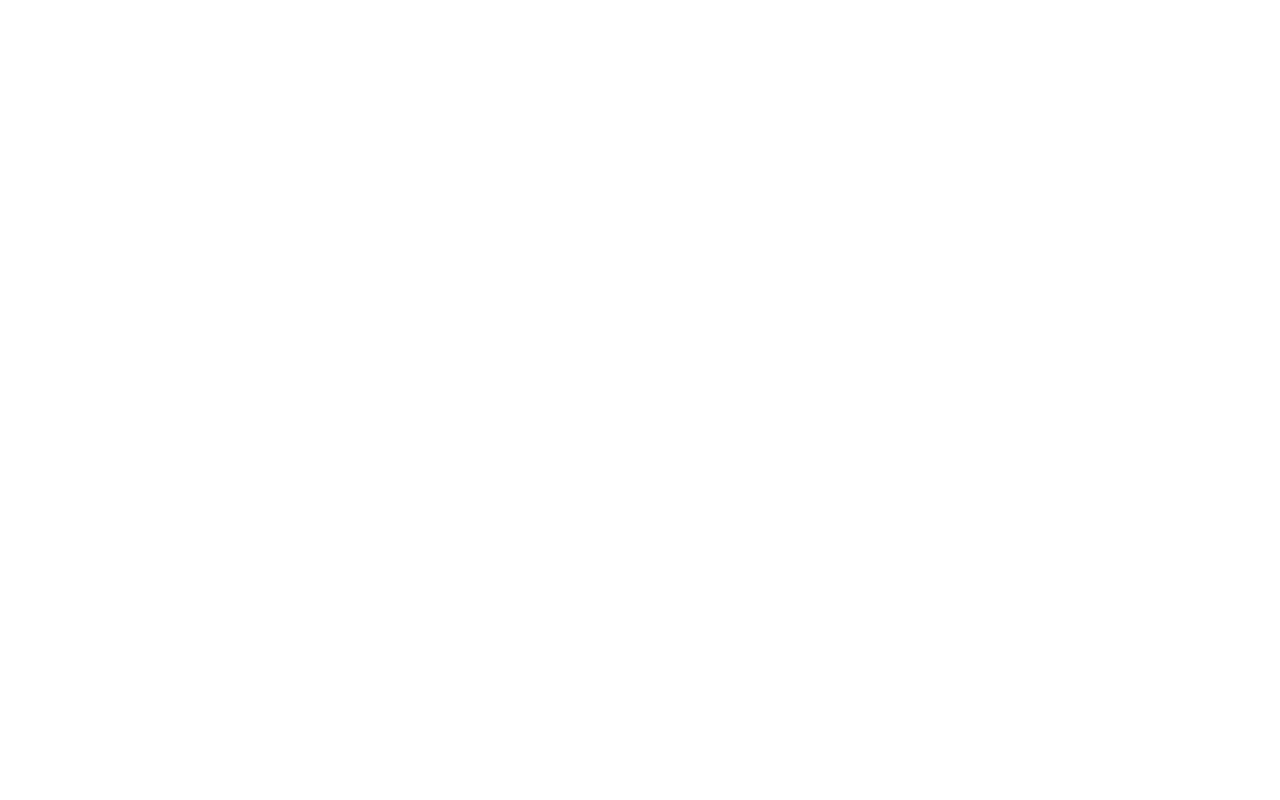
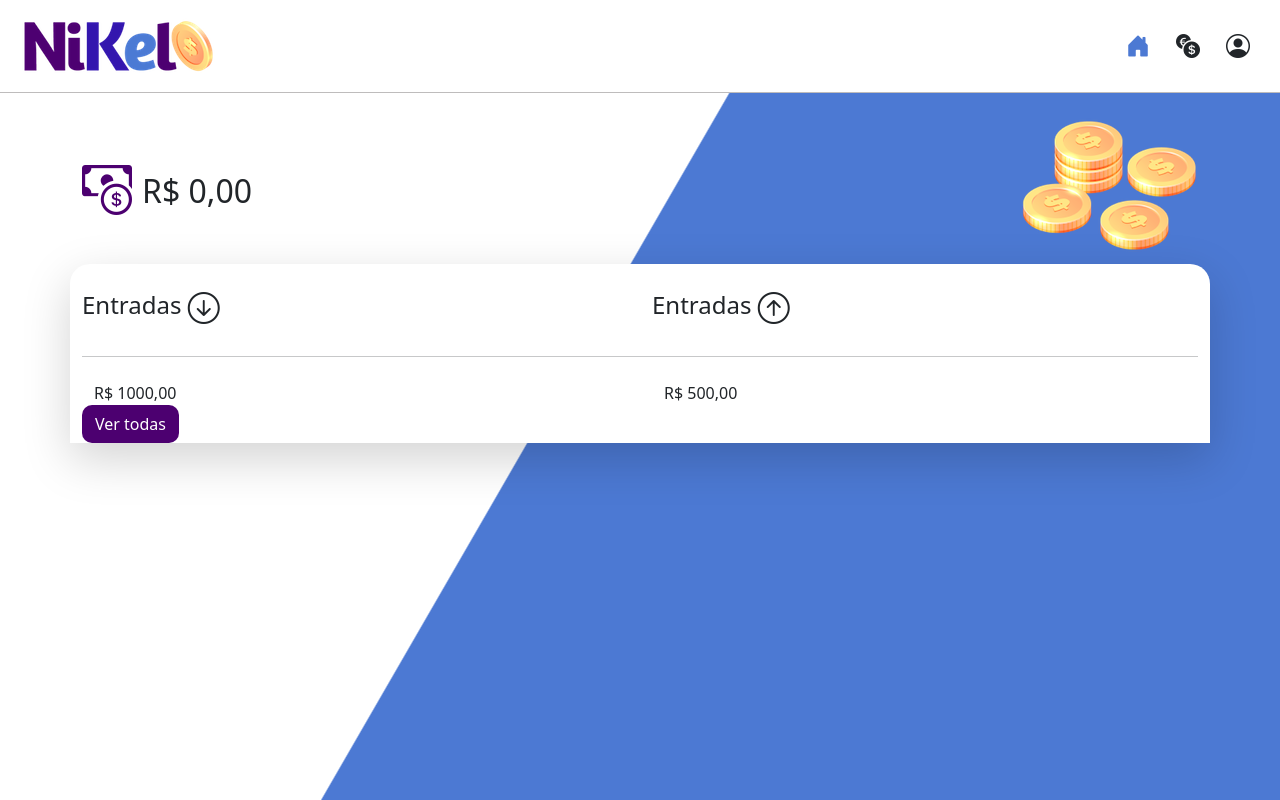
Before and after one commit to denilodiniz/codai2-curse-projects-growdev, a plain HTML site: page project-nikel/public/home.html in a window 1280 px wide. Drawn offline with nearby package versions, Linux system fonts and the light colour scheme.

Commit message:
Home screen created for the Nikel project.

```diff
--- a/project-nikel/public/css/styles.css
+++ b/project-nikel/public/css/styles.css
@@ -3,8 +3,40 @@
     padding: 0%;
 }
 
+header {
+    border-bottom: 1px solid #bebcbc;
+    padding: 5px;
+    background: #ffffff;
+}
+
 #login {
     background: linear-gradient(120deg, #4c79d3 44.9%, #ffffff 45%) no-repeat fixed;
+}
+
+#app {
+        background: linear-gradient(120deg, #ffffff 44.9%, #4c79d3 45%) no-repeat fixed;
+
+}
+
+.color-primary {
+    color: #4c0070;
+}
+
+.color-secundary {
+    color: #4c79d3;
+}
+
+.icon-money {
+    font-size: 50px;
+    margin-right: 10px;
+    vertical-align: middle;
+}
+
+.info-table {
+    background-color: #ffffff;
+    border-radius: 20px 20px 0px 0px;
+    padding: 20px 0px 0px 0px;
+
 }
 
 .text-login {
@@ -26,7 +58,13 @@
     margin: 0 25%;
 }
 
-.button-login:hover {
+.button-default {
+    border-radius: 10px;
+    background-color: #4c0070;
+    color: #ffffff;
+}
+
+.button-login:hover, .button-default:hover {
     background-color: #4c79d3;
     color: #ffffff;
 }
--- a/project-nikel/public/home.html
+++ b/project-nikel/public/home.html
@@ -0,0 +1,109 @@
+<!DOCTYPE html>
+<html lang="pt">
+
+<head>
+    <meta charset="UTF-8">
+    <meta name="viewport" content="width=device-width, initial-scale=1.0">
+    <link href="https://cdn.jsdelivr.net/npm/bootstrap@5.3.8/dist/css/bootstrap.min.css" rel="stylesheet"
+        integrity="sha384-sRIl4kxILFvY47J16cr9ZwB07vP4J8+LH7qKQnuqkuIAvNWLzeN8tE5YBujZqJLB" crossorigin="anonymous">
+    <link rel="stylesheet" href="https://cdn.jsdelivr.net/npm/bootstrap-icons@1.13.1/font/bootstrap-icons.min.css">
+    <link rel="stylesheet" href="css/styles.css">
+    <title>Nikel - Home</title>
+</head>
+
+<body id="app">
+    <header>
+        <nav class="navbar navbar-expand navbar-light bg-white">
+            <div class="container-fluid">
+                <a class="navbar-brand" href="#">
+                    <img src="assets/images/nikel-logo.png" alt="image logo nikel" class="img-fluid" srcset="">
+                </a>
+                <button class="navbar-toggler" type="button" data-bs-toggle="collapse"
+                    data-bs-target="#navbarSupportedContent" aria-controls="navbarSupportedContent"
+                    aria-expanded="false" aria-label="Toggle navigation">
+                    <span class="navbar-toggler-icon"></span>
+                </button>
+                <div class="collapse navbar-collapse justify-content-end" id="navbarSupportedContent">
+                    <div class="d-flex">
+                        <a href="home.html"><button class="btn" type="button"><i
+                                    class="bi bi-house-door-fill fs-4 color-secundary"></i></button></a>
+                        <a href="home.html"><button class="btn" type="button"><i
+                                    class="bi bi-currency-exchange fs-4"></i></button></a>
+                        <div class="dropdown">
+                            <button class="btn" type="button" data-bs-toggle="dropdown" aria-expanded="false">
+                                <i class="bi bi-person-circle fs-4"></i>
+                            </button>
+                            <ul class="dropdown-menu">
+                                <li><a class="dropdown-item" href="#">Sair</a></li>
+                            </ul>
+                        </div>
+                    </div>
+                </div>
+            </div>
+        </nav>
+    </header>
+    <main>
+        <div class="container-lg">
+            <div class="row">
+                <div class="col d-flex mt-4 justify-content-start align-items-center">
+                    <i class="bi bi-cash-coin color-primary icon-money"></i>
+                    <span class="fs-2">R$ 0,00</span>
+                </div>
+                <div class="col d-flex mt-4 justify-content-end">
+                    <div class="text-center">
+                        <img src="assets/images/coins-small.png" alt="image coins small" srcset="">
+                    </div>
+                </div>
+            </div>
+            <div class="row">
+                <div class="col-12 shadow-lg info-table">
+                    <div class="container">
+                        <div class="row">
+                            <div class="col-6">
+                                <span class="fs-4">Entradas <i class="bi bi-arrow-down-circle fs-2 align-middle"></i></span>
+                            </div>
+                            <div class="col-6">
+                                <span class="fs-4">Entradas <i class="bi bi-arrow-up-circle fs-2 align-middle"></i></span>
+                            </div>
+                            <div class="col-12 my-2">
+                                <hr>
+                            </div>
+                        </div>
+                        <div class="row">
+                            <div class="col-6">
+                                <div class="container">
+                                    <div class="row">
+                                        <div class="col">
+                                            R$ 1000,00
+                                        </div>
+                                    </div>
+                                </div>
+                            </div>
+                            <div class="col-6">
+                                <div class="container">
+                                    <div class="row">
+                                        <div class="col">
+                                            R$ 500,00
+                                        </div>
+                                    </div>
+                                </div>
+                            </div>
+                            <div class="col-12">
+                                <button type="button" class="btn button-default">Ver todas</button>
+                            </div>
+                        </div>
+                    </div>
+                </div>
+            </div>
+        </div>
+    </main>
+
+    <script src="https://cdn.jsdelivr.net/npm/@popperjs/core@2.11.8/dist/umd/popper.min.js"
+        integrity="sha384-I7E8VVD/ismYTF4hNIPjVp/Zjvgyol6VFvRkX/vR+Vc4jQkC+hVqc2pM8ODewa9r"
+        crossorigin="anonymous"></script>
+    <script src="https://cdn.jsdelivr.net/npm/bootstrap@5.3.8/dist/js/bootstrap.min.js"
+        integrity="sha384-G/EV+4j2dNv+tEPo3++6LCgdCROaejBqfUeNjuKAiuXbjrxilcCdDz6ZAVfHWe1Y"
+        crossorigin="anonymous"></script>
+</body>
+
+</html>
```
Also changed, not shown: project-nikel/public/index.html (+4 -2 lines), project-nikel/public/transactions.html (+88 -0 lines).
